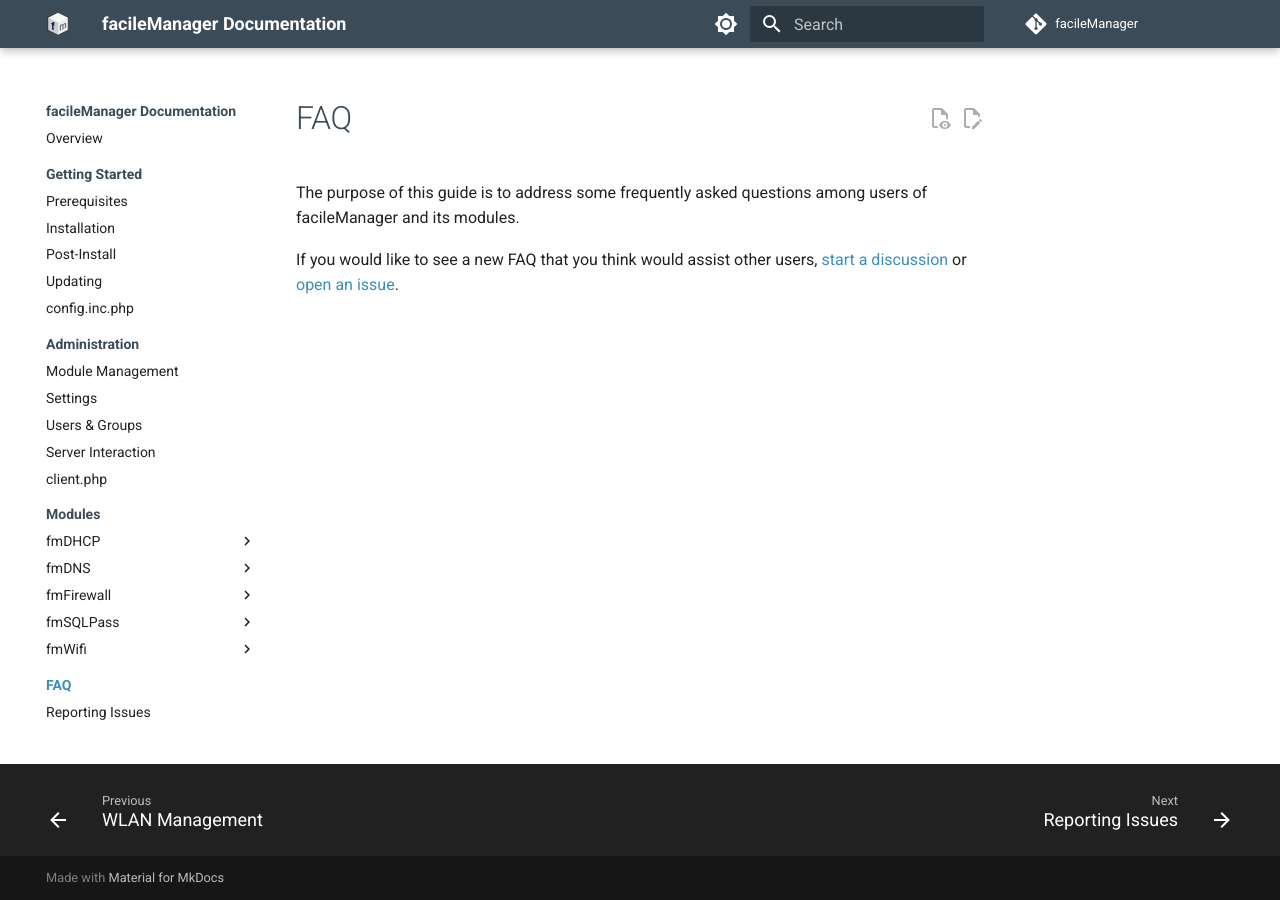
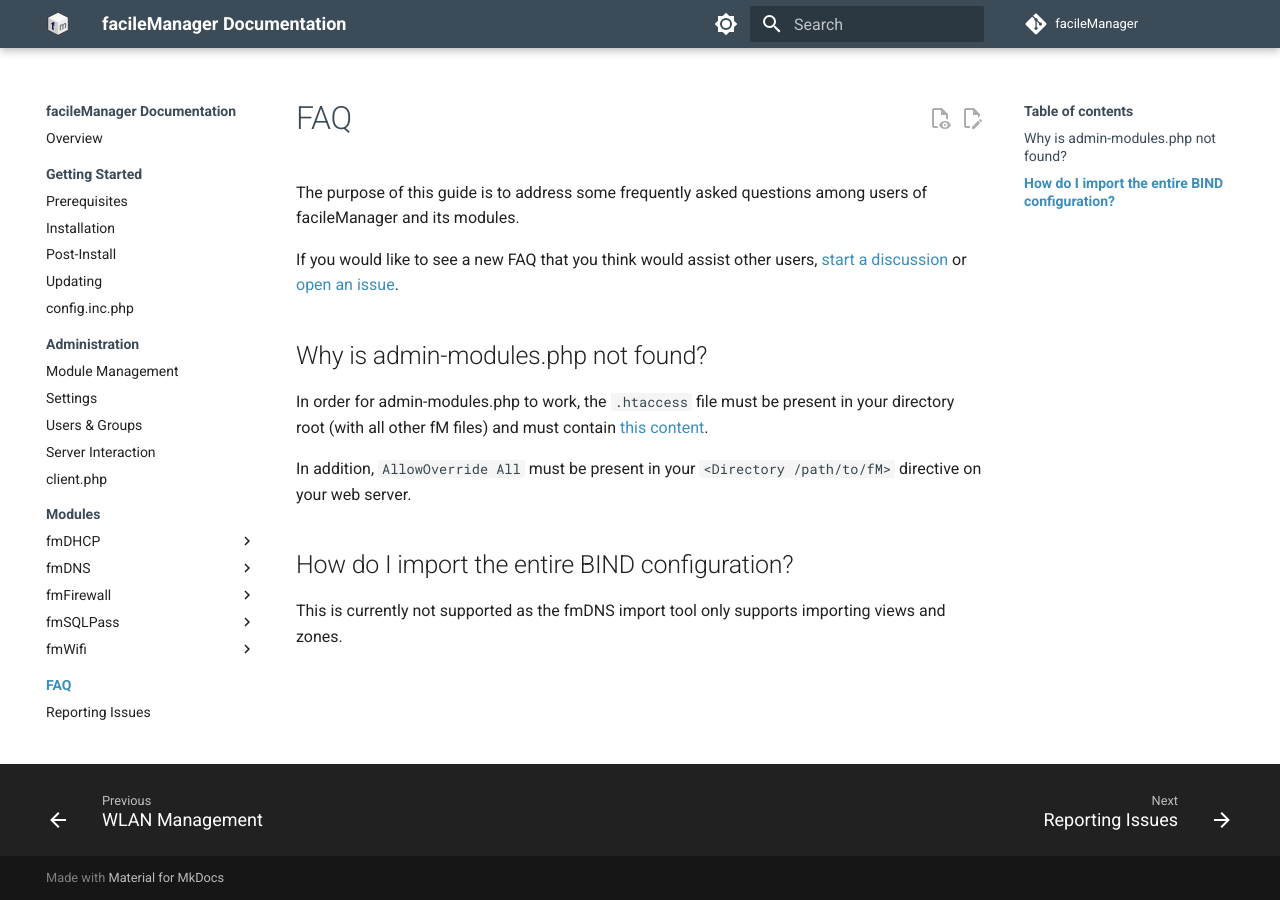
Before and after one commit to facileManager/facileManager-docs, an MkDocs documentation site: the page built from docs/faq.md, in a window 1280 px wide. Built offline with MkDocs 1.6.1 and Material for MkDocs 9.7.7, drawn with Linux system fonts in a browser that asks for light colours; comment, search, counter and statistics services are not loaded.

Commit message:
Update faq.md

```diff
--- a/docs/faq.md
+++ b/docs/faq.md
@@ -1,3 +1,11 @@
 The purpose of this guide is to address some frequently asked questions among users of facileManager and its modules.
 
 If you would like to see a new FAQ that you think would assist other users, [start a discussion](https://github.com/facileManager/facileManager/discussions) or [open an issue](https://github.com/facileManager/facileManager-docs/issues).
+
+## Why is admin-modules.php not found?
+In order for admin-modules.php to work, the `.htaccess` file must be present in your directory root (with all other fM files) and must contain [this content](https://raw.githubusercontent.com/facileManager/facileManager/refs/heads/master/server/.htaccess).
+
+In addition, `AllowOverride All` must be present in your `<Directory /path/to/fM>` directive on your web server.
+
+## How do I import the entire BIND configuration?
+This is currently not supported as the fmDNS import tool only supports importing views and zones.
```
